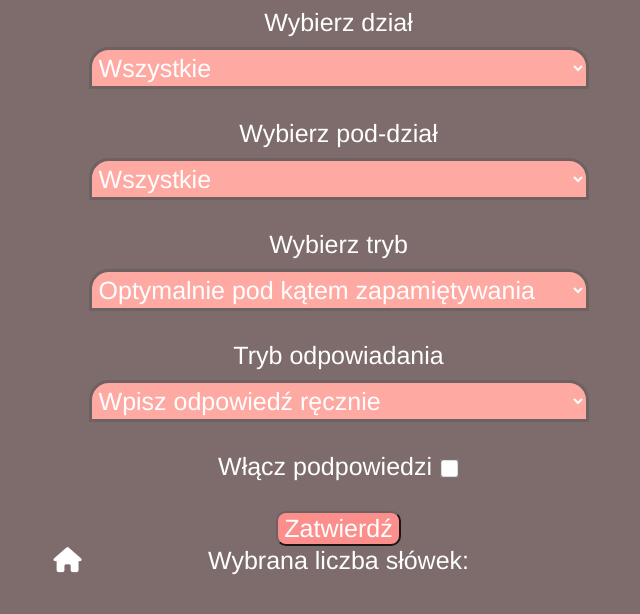
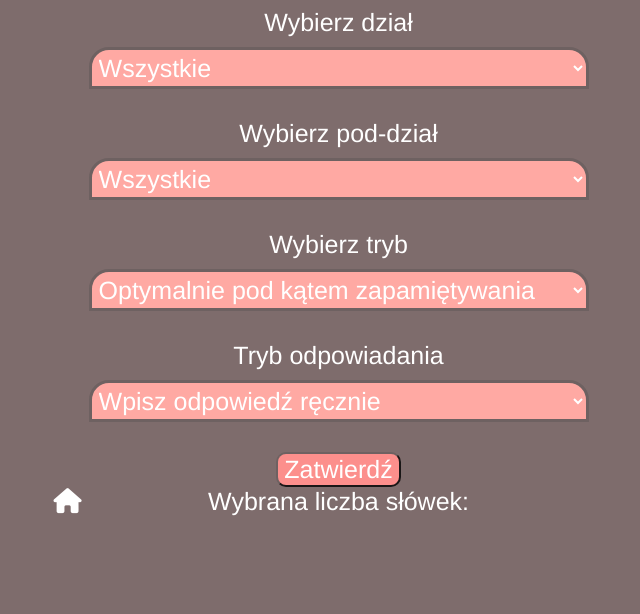
Before and after one commit to adamusek-007/english-vocabulary-tutor, a PHP site: page /learn/ in a window 1280 px wide. Shown: the top 614 px of the page, without its empty margins (319-959 px from the left). Run offline with PHP 8.4, Linux system fonts and the light colour scheme; data that the repository does not hold is empty; a stand-in replaces the project's code that opens the database connection; some libraries are stand-ins or nearby versions.

Commit message:
- Commented not working section

```diff
--- a/learn/index.php
+++ b/learn/index.php
@@ -20,6 +20,7 @@ $view_generator = new ViewGenerator();
     <form action="v_input.php" method="POST">
         <label for="unit-sel">Wybierz dział</label>
         <select id="unit-sel" name="u-sel-unit" onchange="setSubunitSelection(this)">
+
             <?php
             $view_generator->setUnitsSelectView($connection, "unit");
             ?>
@@ -43,8 +44,8 @@ $view_generator = new ViewGenerator();
             <option value="reply-choose">Wybierz spośród kilku różnych odpowiedzi</option>
             <option value="reply_manualy" selected>Wpisz odpowiedź ręcznie</option>
         </select>
-        <label class="inline" for="u-sel-hints-mode">Włącz podpowiedzi</label>
-        <input class="inline" name="u-sel-hints-mode" value="on" type="checkbox"><br>
+        <!-- <label class="inline" for="u-sel-hints-mode">Włącz podpowiedzi</label>
+        <input class="inline" name="u-sel-hints-mode" value="on" type="checkbox"><br> -->
         <input name="website" value="mode-selection" type="hidden">
         <input type="submit" value="Zatwierdź">
         <label id="word-count"></label>
```
